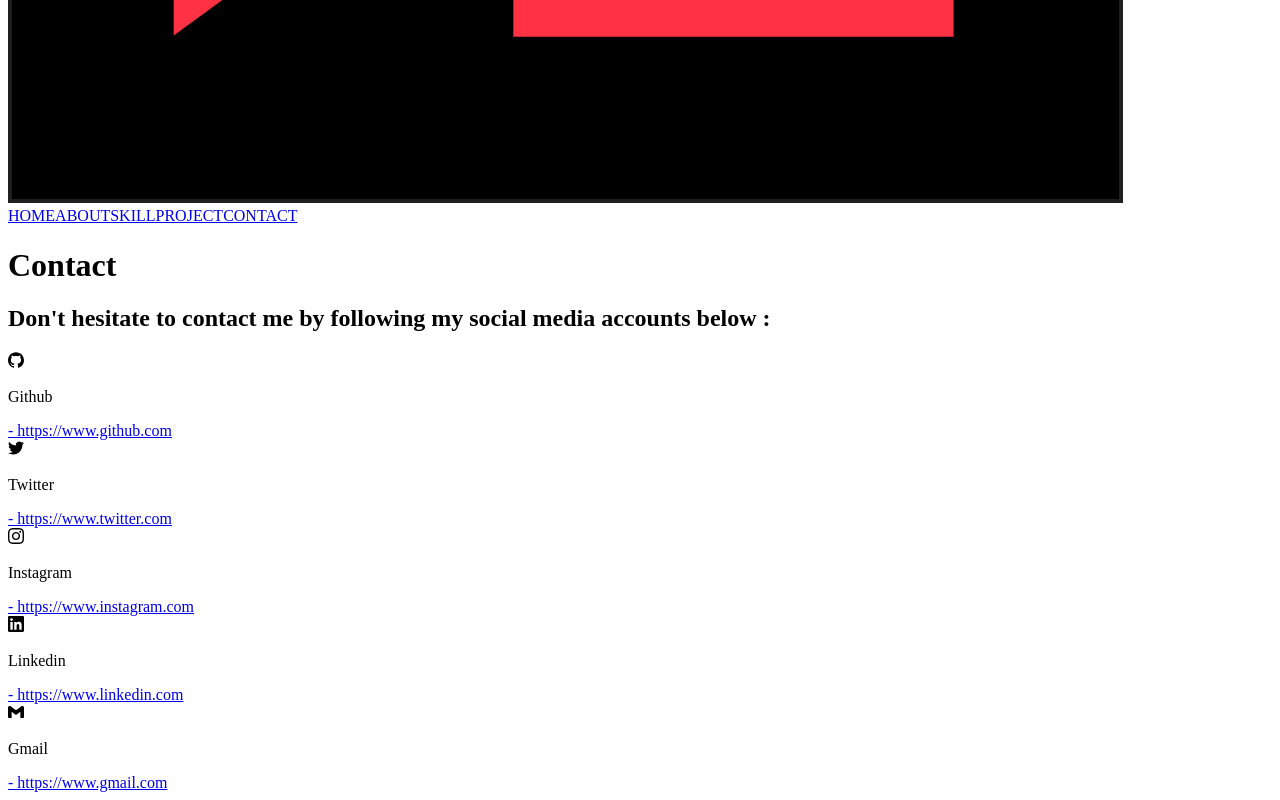
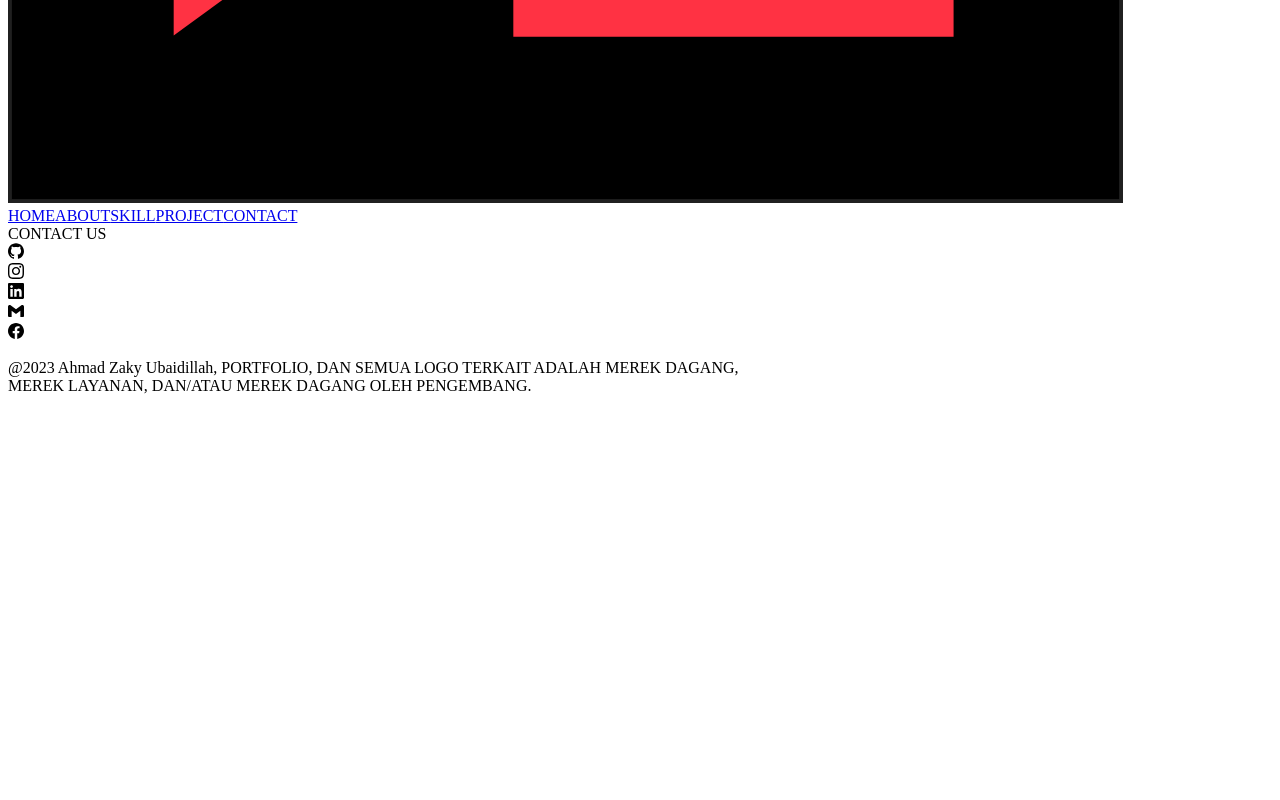
Before and after one commit to CodeWithZaky/my-personal-website-1, a Next.js app: page /contact in a window 1280 px wide. Shown: the part 920-1720 px from the top of the page. After the commit the page ends 1331 px from the top, so only its background shows below. Built offline with nearby package versions, Linux system fonts and the light colour scheme.

Commit message:
new contact page design

```diff
--- a/src/app/contact/page.tsx
+++ b/src/app/contact/page.tsx
@@ -1,20 +1,67 @@
-import { contact_icons } from "@/src/utils/contact-icons";
-const Contact = () => {
+import {
+  SiGithub,
+  SiInstagram,
+  SiLinkedin,
+  SiGmail,
+  SiFacebook,
+} from "react-icons/si";
+
+const github = <SiGithub />;
+const instagram = <SiInstagram />;
+const linkedin = <SiLinkedin />;
+const gamil = <SiGmail />;
+const facebook = <SiFacebook />;
+const contacts = [github, instagram, linkedin, gamil, facebook];
+
+const ContactPage = () => {
   return (
-    <div className="flex flex-col border border-red-500 w-[70%] m-auto space-y-3 pb-10">
-      <h1 className="text-5xl font-bold">Contact</h1>
-      <h2 className="font-semibold">
-        {
-          "Don't hesitate to contact me by following my social media accounts below :"
-        }
-      </h2>
-      <div className="flex flex-col">
-        {contact_icons.map((items) => {
-          return items;
-        })}
-      </div>
+    <div className="w-full h-screen flex flex-col justify-center items-center bg-black">
+      <section className="w-full h-[80%]  flex flex-row">
+        <section className="relative w-[15%]">
+          <div className="absolute w-[15px] h-[15px] bg-valorant top-5 right-0" />
+          <div className="absolute top-[50%] right-0 grid grid-cols-2 gap-2">
+            <div className="bg-white/50 w-[7px] h-[7px]" />
+            <div className="bg-white/50 w-[7px] h-[7px]" />
+            <div className="bg-white/50 w-[7px] h-[7px]" />
+            <div className="bg-white/50 w-[7px] h-[7px]" />
+          </div>
+        </section>
+        <section className="w-[70%] flex flex-col justify-center items-center text-valorantWhite gap-10">
+          <div className="text-5xl font-semibold">CONTACT US</div>
+          <div className="flex flex-row justify-center items-center text-5xl gap-7">
+            {contacts.map((contact, index) => {
+              return (
+                <div key={index} className="p-5 bg-white/10 rounded-3xl">
+                  {contact}
+                </div>
+              );
+            })}
+          </div>
+          <p className="text-center text-lg">
+            @2023 Ahmad Zaky Ubaidillah, PORTFOLIO, DAN SEMUA LOGO TERKAIT
+            ADALAH MEREK DAGANG,
+            <br />
+            MEREK LAYANAN, DAN/ATAU MEREK DAGANG OLEH PENGEMBANG.
+          </p>
+        </section>
+        <section className="w-[15%] relative">
+          <div className="absolute top-[30%] left-0 grid grid-cols-2 gap-2">
+            <div className="bg-white/50 w-[7px] h-[7px]" />
+            <div className="bg-white/50 w-[7px] h-[7px]" />
+            <div className="bg-white/50 w-[7px] h-[7px]" />
+            <div className="bg-white/50 w-[7px] h-[7px]" />
+          </div>
+        </section>
+      </section>
+      <section className="relative w-full h-[20%] ">
+        <div className="absolute flex flex-wor gap-4 right-0 top-0">
+          <div className="border border-valorant w-[50px] h-[15px]" />
+          <div className="bg-valorant w-[200px] h-[15px]" />
+        </div>
+        <div className="absolute w-[15px] h-[15px] bg-valorant top-0 left-[10rem]" />
+      </section>
     </div>
   );
 };
 
-export default Contact;
+export default ContactPage;
```
